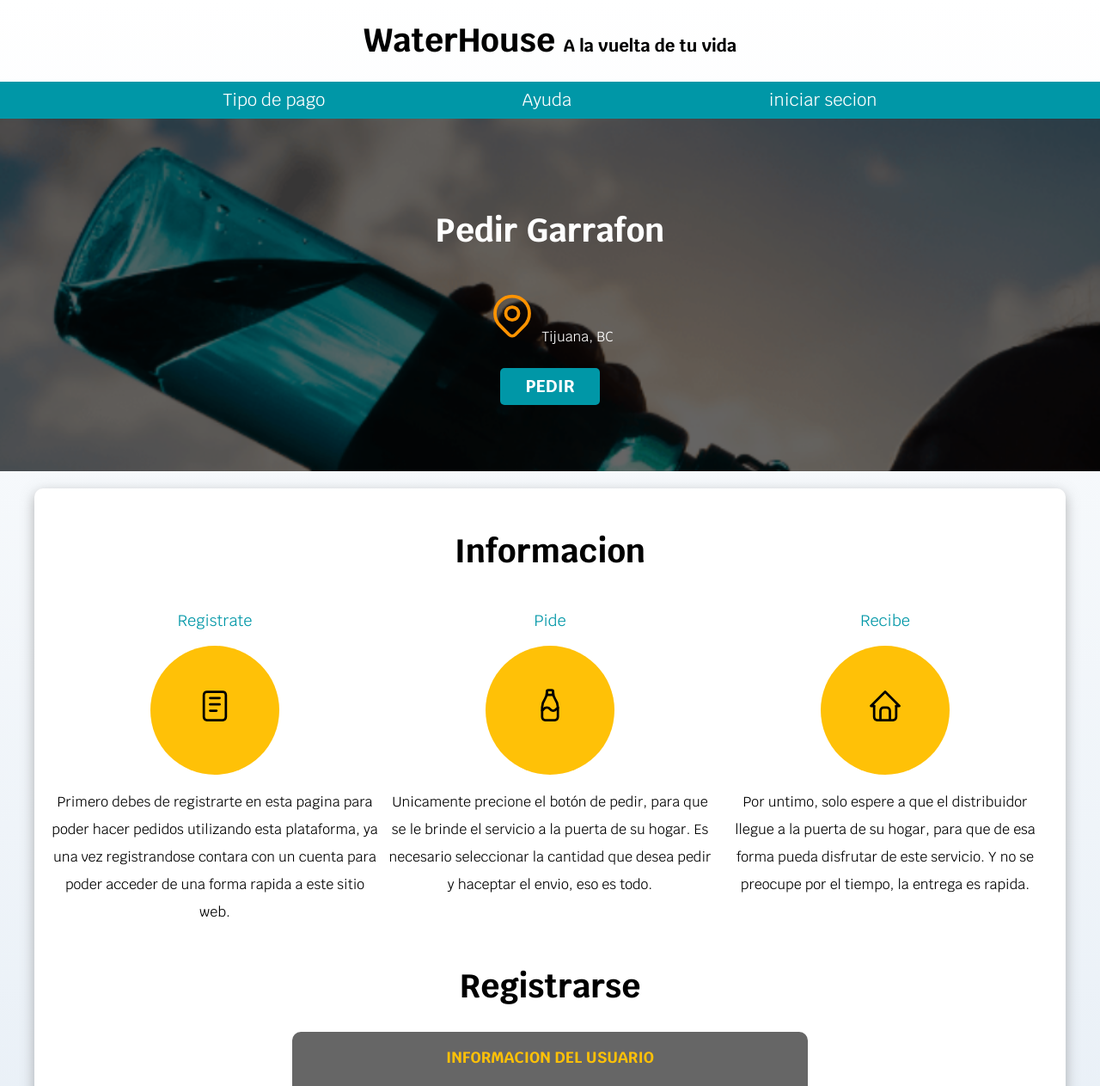
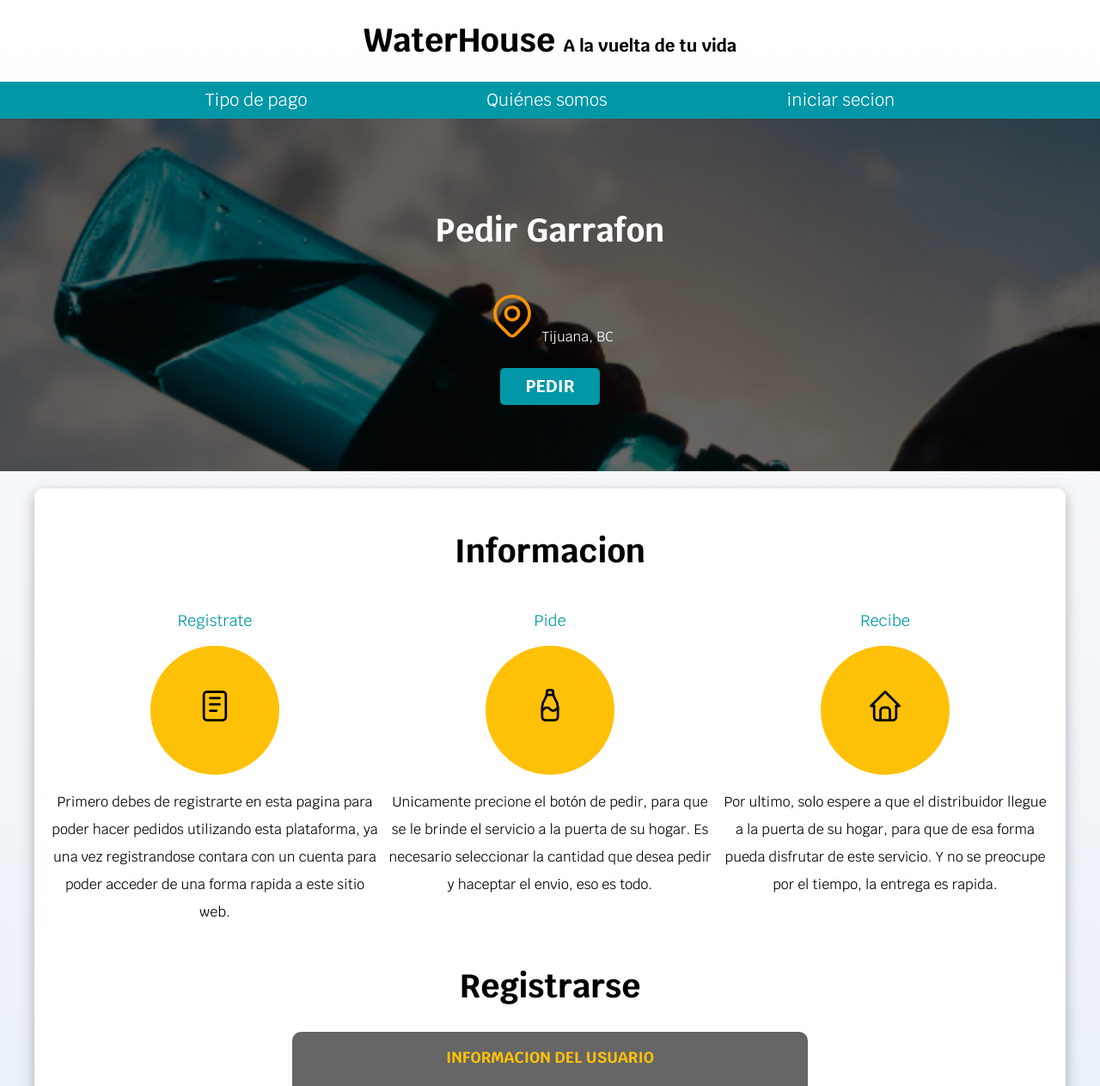
Before and after one commit to JossePerez/WaterHouse, a plain HTML site: page WaterHouse/index.html in a window 1280 px wide. Shown: the top 1263 px of the page at 86% size. Drawn offline with Linux system fonts and the light colour scheme.

Commit message:
cambiando la redireccion de la imagen

```diff
--- a/WaterHouse/index.html
+++ b/WaterHouse/index.html
@@ -24,7 +24,7 @@
     <div class="nav-bg">
         <nav class="navegacion-principal contenedor">
             <a href="#">Tipo de pago</a>
-            <a href="imagenes/amaa.jpg">Ayuda</a>
+            <a href="quienes_somos.html">Quiénes somos</a>
             <a href="usuario.html">iniciar secion</a>
         </nav>
     </div>
@@ -94,7 +94,7 @@
                           </svg>
                     </p>
             </div>
-               <p>Por untimo, solo espere a que el distribuidor llegue a la puerta de su hogar, para que de esa forma pueda disfrutar de este servicio. Y no se preocupe por el tiempo, la entrega es rapida. </p>
+               <p>Por ultimo, solo espere a que el distribuidor llegue a la puerta de su hogar, para que de esa forma pueda disfrutar de este servicio. Y no se preocupe por el tiempo, la entrega es rapida. </p>
            </section>
 
         </div>
```
